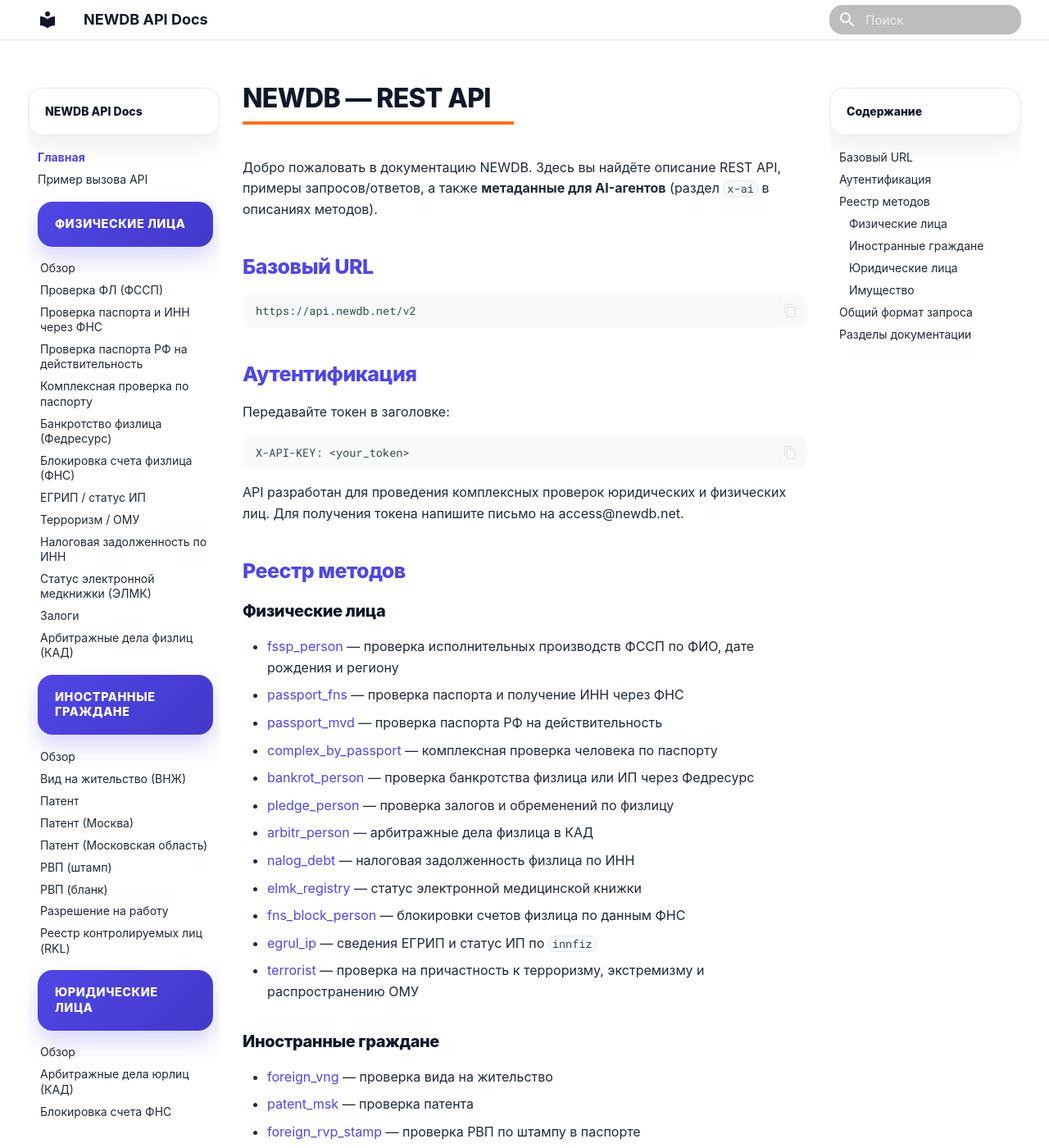
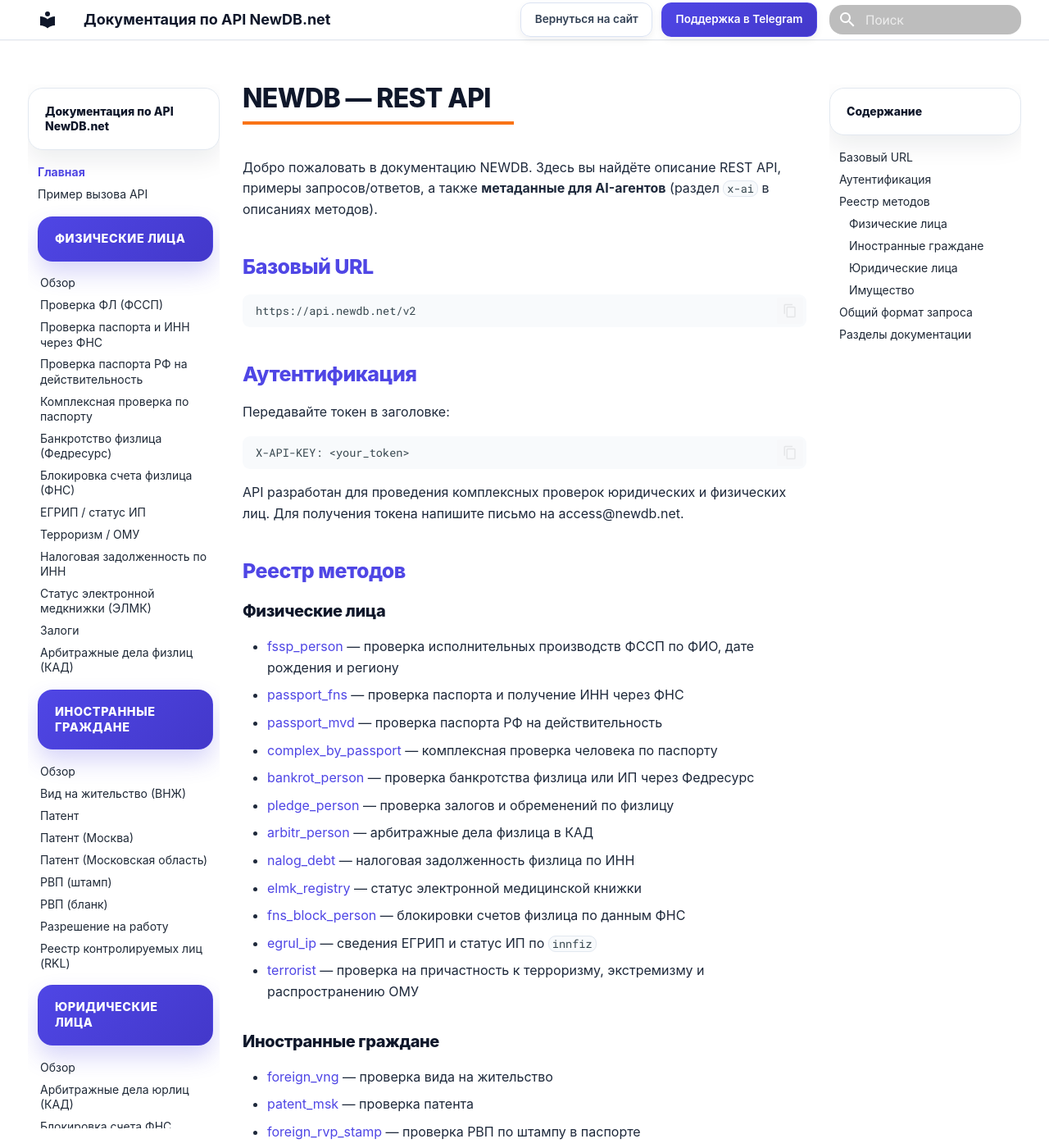
Before and after one commit to avpm05/newdb_docs, an MkDocs documentation site: the page built from docs/index.md, in a window 1280 px wide and 1400 px high. Shown: the whole window at 82% size. Built offline with MkDocs 1.6.1 and Material for MkDocs 9.7.7, drawn with Linux system fonts in a browser that asks for light colours.

Commit message:
fix design

```diff
--- /dev/null
+++ b/docs/javascripts/header-actions.js
@@ -0,0 +1,25 @@
+document.addEventListener("DOMContentLoaded", () => {
+  const headerInner = document.querySelector(".md-header__inner");
+  const searchButton = document.querySelector(".md-header__option, .md-header__source, .md-search");
+
+  if (!headerInner || document.querySelector(".ndb-header-actions")) {
+    return;
+  }
+
+  const actions = document.createElement("div");
+  actions.className = "ndb-header-actions";
+  actions.innerHTML = `
+    <a class="ndb-header-actions__button" href="https://newdb.net" target="_blank" rel="noopener">
+      Вернуться на сайт
+    </a>
+    <a class="ndb-header-actions__button ndb-header-actions__button--primary" href="https://t.me/newdb_net" target="_blank" rel="noopener">
+      Поддержка в Telegram
+    </a>
+  `;
+
+  if (searchButton && searchButton.parentElement === headerInner) {
+    headerInner.insertBefore(actions, searchButton);
+  } else {
+    headerInner.appendChild(actions);
+  }
+});
--- a/docs/stylesheets/custom_theme.css
+++ b/docs/stylesheets/custom_theme.css
@@ -198,6 +198,51 @@ body,
   color: var(--ndb-text);
 }
 
+.ndb-header-actions {
+  display: flex;
+  align-items: center;
+  gap: 0.55rem;
+  margin-left: auto;
+  margin-right: 0.75rem;
+}
+
+.ndb-header-actions__button {
+  display: inline-flex;
+  align-items: center;
+  justify-content: center;
+  min-height: 2.1rem;
+  padding: 0.42rem 0.82rem;
+  border: 1px solid #dbe3f3;
+  border-radius: 12px;
+  background: rgba(255, 255, 255, 0.92);
+  color: #334155 !important;
+  font-size: 0.68rem;
+  font-weight: 600;
+  line-height: 1;
+  text-decoration: none !important;
+  white-space: nowrap;
+  box-shadow: 0 4px 10px rgba(15, 23, 42, 0.06);
+  transition: transform 0.18s ease, box-shadow 0.18s ease, background-color 0.18s ease, border-color 0.18s ease;
+}
+
+.ndb-header-actions__button:hover {
+  background: #ffffff;
+  border-color: #cbd5e1;
+  transform: translateY(-1px);
+  box-shadow: 0 8px 18px rgba(15, 23, 42, 0.08);
+}
+
+.ndb-header-actions__button--primary {
+  background: linear-gradient(135deg, #4f46e5 0%, #4338ca 100%);
+  border-color: #4f46e5;
+  color: #fff !important;
+}
+
+.ndb-header-actions__button--primary:hover {
+  background: linear-gradient(135deg, #4338ca 0%, #3730a3 100%);
+  border-color: #4338ca;
+}
+
 .md-search__form,
 .md-search__output {
   border-radius: 16px;
@@ -231,4 +276,20 @@ body,
   .md-sidebar--primary .md-nav__item--section > .md-nav__link:hover {
     border-radius: 14px;
   }
+
+  .ndb-header-actions {
+    gap: 0.45rem;
+    margin-right: 0.45rem;
+  }
+
+  .ndb-header-actions__button {
+    padding: 0.38rem 0.7rem;
+    font-size: 0.64rem;
+  }
 }
+
+@media screen and (max-width: 59.9844em) {
+  .ndb-header-actions {
+    display: none;
+  }
+}
--- a/mkdocs.yml
+++ b/mkdocs.yml
@@ -1,4 +1,4 @@
-site_name: NEWDB API Docs
+site_name: Документация по API NewDB.net
 site_description: Документация по REST API NEWDB и метаданные для AI-агентов
 site_url: https://newdb.net/docs
 use_directory_urls: true
@@ -63,6 +63,9 @@ plugins:
 extra_css:
   - stylesheets/custom_theme.css
 
+extra_javascript:
+  - javascripts/header-actions.js
+
 markdown_extensions:
   - admonition
   - pymdownx.details
```
Also changed, not shown: docs/fiz/README.md (deleted, +0 -31 lines).
